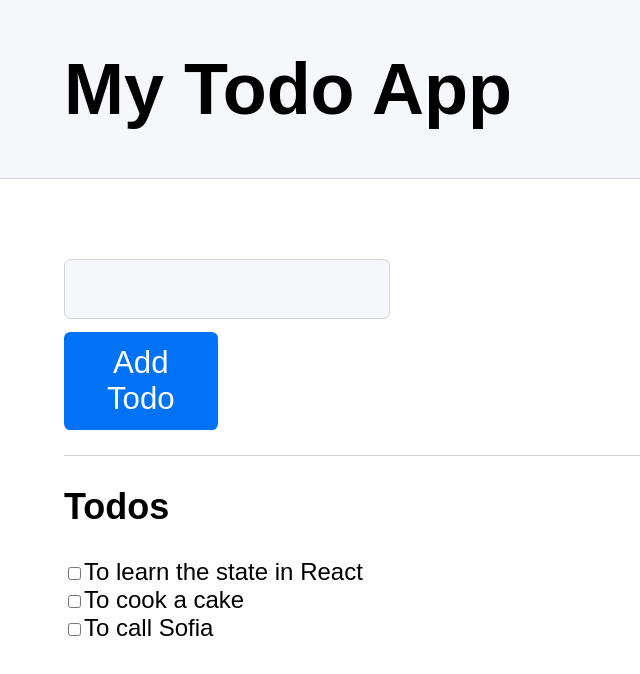
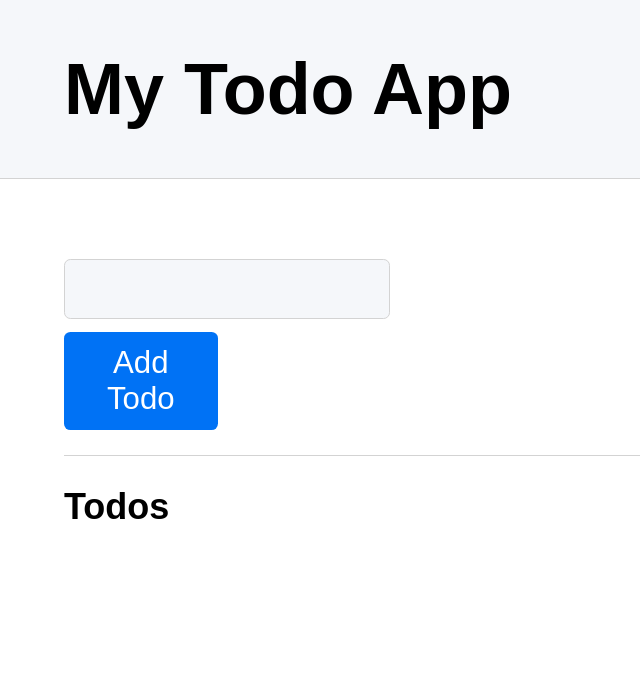
Before and after one commit to SapinSobre/intro-react, a React (Create React App) app: page / in a window 1280 px wide. Shown: the top 674 px of the page, without its empty margins (0-640 px from the left). Built offline with nearby package versions, Linux system fonts and the light colour scheme; the HTML template or start-up script is replaced by a standard one.

Commit message:
features: intro-react-02

```diff
--- a/package.json
+++ b/package.json
@@ -10,6 +10,7 @@
     "react-dom": "^18.0.0",
     "react-scripts": "5.0.0",
     "sass": "^1.49.11",
+    "uuid": "^8.3.2",
     "web-vitals": "^2.1.4"
   },
   "scripts": {
--- a/src/components/App.js
+++ b/src/components/App.js
@@ -2,14 +2,16 @@ import '../sass/App.scss';
 import Banner from './Banner'
 import Form from './Form'
 import List from './List'
+import React, {useState} from 'react'
 
 function App() {
+  const [todoValues, setTodoValues] = useState([])
   return (
     <div className="main">
         <Banner/>
         <article className="article">
-          <Form/>
-          <List/>
+          <Form todoValues={todoValues} setTodoValues={setTodoValues}/>
+          <List todoValues={todoValues} setTodoValues={setTodoValues}/>
         </article>
     </div>
   )
--- a/src/components/Form.js
+++ b/src/components/Form.js
@@ -1,10 +1,22 @@
 import '../sass/Form.scss'
+import {useState} from 'react'
 
-const Form = () => {
+const Form = ({todoValues, setTodoValues}) => {
+	const [val, setVal] = useState("")
+	const updateTodoValues = (inputValue, e) => {
+		e.preventDefault()
+		setVal(inputValue)
+	}
+	const addNewTodo = (e) => {
+		e.preventDefault()
+		let newTodoValues = [...todoValues]
+		newTodoValues.push(val)
+		setTodoValues(newTodoValues)
+	}
     return(
         <form className="addTodoForm">
-            <input className="addTodoForm_input" type="text"/>
-            <button className="capitalize addTodoForm_button">add todo</button>
+            <input onBlur={(e) => updateTodoValues(e.target.value, e)} className="addTodoForm_input" type="text"/>
+            <button onClick={(e) => addNewTodo(e)} className="capitalize addTodoForm_button">add todo</button>
         </form>
     )
 }
--- a/src/components/List.js
+++ b/src/components/List.js
@@ -1,27 +1,22 @@
 import '../sass/List.scss'
+import Todo from './Todo.js'
+//import React, {v4 as uuidv4} from 'react-uuid'
 
-const List = () => {
+const List = ({todoValues, setTodoValues}) => {
+
     return(
-        <section class="listCheckbox">
+        <div>
             <h2 className="listCheckbox_title">Todos</h2>
-            <div className="checkbox">
-                <div className="checkbox_item">
-                    <label className="checkbox_label">
-                        <input className="checkbox_input" type="checkbox"/>To learn the state in React
-                    </label>
-                </div>
-                <div className="checkbox_item">
-                    <label className="checkbox_label">
-                        <input className="checkbox_input" type="checkbox"/>To cook a cake
-                    </label>
-                </div>
-                <div className="checkbox_item">
-                    <label className="checkbox_label">
-                        <input className="checkbox_input" type="checkbox"/>To call Sofia
-                    </label>
-                </div>
-            </div>
-        </section>
+            <ul className="listCheckbox">
+                {
+                    todoValues.map((tod) => (
+                        <div className="listCheckbox_item" key={todoValues.indexOf(tod)}>
+                            <Todo tod={tod} />
+                        </div>
+                    ))
+                }
+            </ul>
+        </div>
     )
 }
 export default List
--- /dev/null
+++ b/src/components/Todo.js
@@ -0,0 +1,16 @@
+import '../sass/Todo.scss'
+import React, {useState} from 'react'
+
+const Todo = ({tod}) => {
+    const [checkValue, setCheckValue] = useState(false)
+    checkValue && alert(`C'est vrai! ${tod} est en cours en fait!!`)
+    return(
+        <li className="checkbox_item">
+            <label>
+                <input onChange={(e) => setCheckValue(!checkValue)} className="checkbox_input" type="checkbox"/>
+                {tod}
+            </label>
+        </li>
+    )
+}
+export default Todo
--- a/src/sass/List.scss
+++ b/src/sass/List.scss
@@ -1,15 +1,9 @@
 .listCheckbox{
-
-    .listChexkbox_title{
-
+    list-style-type: none;
+    margin: 0;
+    padding: 0;
+    .listCheckbox_title{
     }
-    .checkbox{
-        .checkbox_item{
-            .checkbox_label{
-                .checkbox-input{
-
-                }
-            }
-        }
+    .listCheckbox_item{
     }
 }
```
Also changed, not shown: src/sass/Todo.scss (added), 1 other file (tests, documents, lock files or other folders).
